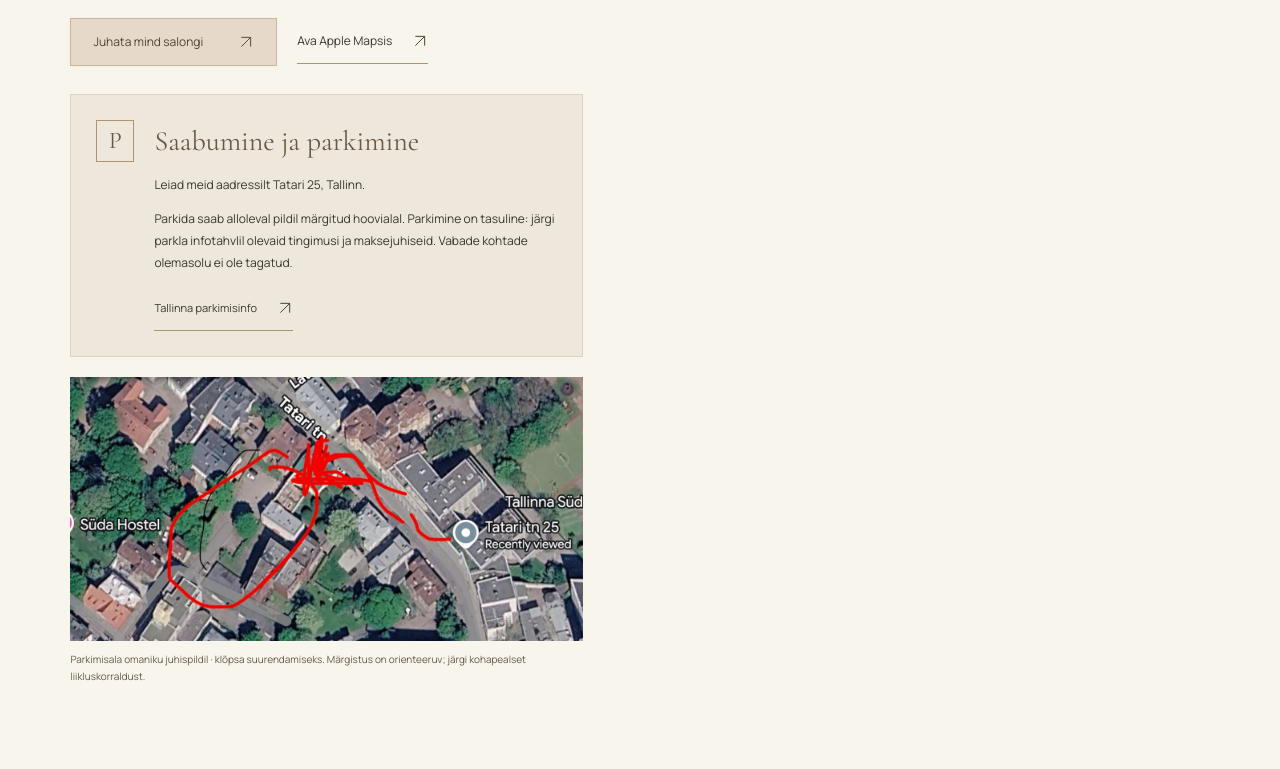
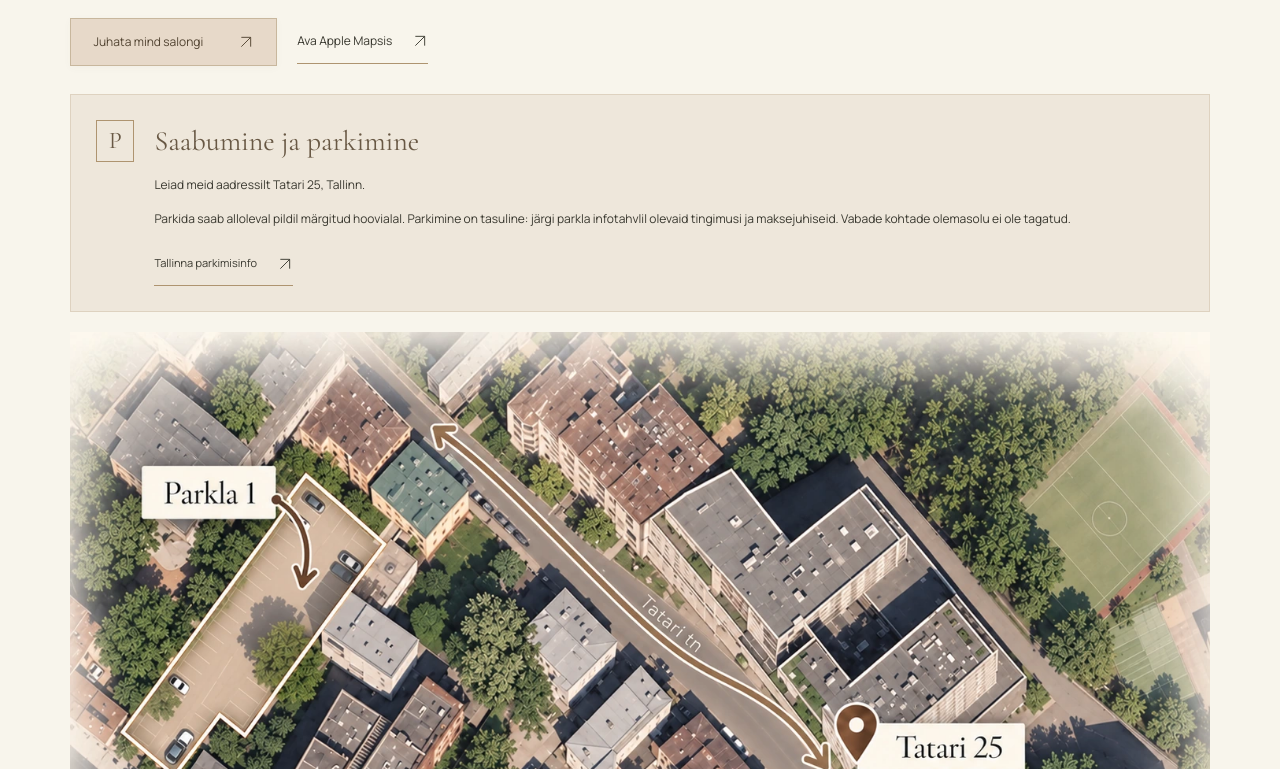
Before and after one commit to IndrekEdur/Elinebeauty, a React (Vite) app: page / in a window 1280 px wide. Shown: the part 7331-8100 px from the top of the page. Built offline with nearby package versions, Linux system fonts and the light colour scheme.

Commit message:
Replace ELINE parking map with full-width owner guide

```diff
--- a/src/App.tsx
+++ b/src/App.tsx
@@ -64,10 +64,11 @@ export default function App() {
         <div className="contact-grid"><div><dl className="contact-details"><div><dt>KÜLASTA MEID</dt><dd>{site.address ?? 'Aadress lisamisel'}</dd></div><div><dt>TELEFON</dt><dd>{site.phone ? <a href={`tel:${site.phone.replace(/\s/g, '')}`}>{site.phone}</a> : 'Telefon lisamisel'}</dd></div><div><dt>E-POST</dt><dd>{site.email ? <a href={`mailto:${site.email}`}>{site.email}</a> : 'E-posti aadress lisamisel'}</dd></div></dl>
           {site.mapsEmbedUrl?.startsWith('https://www.google.com/maps?') ? <iframe title="Eline Beauty asukoht kaardil" src={site.mapsEmbedUrl} loading="lazy" referrerPolicy="no-referrer-when-downgrade" className="map-frame" /> : <div className="map-placeholder"><span aria-hidden="true">⌖</span><strong>Peagi kohtume siin</strong><p>Asukoht ja kaart lisatakse pärast aadressi kinnitamist.</p></div>}
           <div className="arrival-links"><a className="button" href="https://www.google.com/maps/dir/?api=1&destination=Tatari+25%2C+Tallinn" target="_blank" rel="noopener noreferrer">Juhata mind salongi <Arrow /></a><a className="text-link" href="https://maps.apple.com/?daddr=Tatari+25,Tallinn" target="_blank" rel="noopener noreferrer">Ava Apple Mapsis <Arrow /></a></div>
-          <div className="parking-info"><span className="parking-symbol" aria-hidden="true">P</span><div><h3>Saabumine ja parkimine</h3><p>Leiad meid aadressilt Tatari 25, Tallinn.</p><p>Parkida saab alloleval pildil märgitud hoovialal. Parkimine on tasuline: järgi parkla infotahvlil olevaid tingimusi ja maksejuhiseid. Vabade kohtade olemasolu ei ole tagatud.</p><a className="text-link" href="https://www.tallinn.ee/et/parkimiskorraldus" target="_blank" rel="noopener noreferrer">Tallinna parkimisinfo <Arrow /></a></div></div><figure className="parking-guide"><a href="/images/tatari-parking-guide.jpg" target="_blank" rel="noopener noreferrer" aria-label="Ava parkimisala juhispilt suurelt"><Photo src="/images/tatari-parking-guide.jpg" alt="Omaniku märgitud parkimisala Tatari 25 lähedal: hooviala on ümbritsetud punase joonega" /></a><figcaption>Parkimisala omaniku juhispildil · klõpsa suurendamiseks. Märgistus on orienteeruv; järgi kohapealset liikluskorraldust.</figcaption></figure>
+
           </div>
           <form className="contact-form" onSubmit={event => event.preventDefault()} aria-describedby="form-status"><h3>Jäta meile mõte</h3><p id="form-status">Kontaktvormi eelvaade. Andmeid ei saadeta ega salvestata. Vorm avaneb pärast ühenduse seadistamist.</p><fieldset disabled><legend className="sr-only">Kontaktvormi näidis</legend><label>Sinu nimi<input name="name" placeholder="Ees- ja perekonnanimi" autoComplete="name" /></label><label>E-post<input type="email" name="email" placeholder="Sinu e-posti aadress" autoComplete="email" /></label><label>Sõnum<textarea name="message" rows={3} placeholder="Kuidas saame sind aidata?" /></label><button className="button" type="submit">Saatmine pole veel avatud <Arrow /></button></fieldset></form>
         </div>
+          <div className="parking-info"><span className="parking-symbol" aria-hidden="true">P</span><div><h3>Saabumine ja parkimine</h3><p>Leiad meid aadressilt Tatari 25, Tallinn.</p><p>Parkida saab alloleval pildil märgitud hoovialal. Parkimine on tasuline: järgi parkla infotahvlil olevaid tingimusi ja maksejuhiseid. Vabade kohtade olemasolu ei ole tagatud.</p><a className="text-link" href="https://www.tallinn.ee/et/parkimiskorraldus" target="_blank" rel="noopener noreferrer">Tallinna parkimisinfo <Arrow /></a></div></div><figure className="parking-guide"><a href="/images/tatari-parking-map.webp" target="_blank" rel="noopener noreferrer" aria-label="Ava parkimisala juhispilt suurelt"><Photo src="/images/tatari-parking-map.webp" alt="ELINÉ Beauty parkimisvõimalused Tatari 25 läheduses Tallinnas" /></a><figcaption>Parkimisala omaniku juhispildil · klõpsa suurendamiseks. Märgistus on orienteeruv; järgi kohapealset liikluskorraldust.</figcaption></figure>
       </section>
     </main>
     <CompanyFooter />
--- a/src/brand.css
+++ b/src/brand.css
@@ -79,3 +79,7 @@
 @media(prefers-reduced-motion:reduce){.hero-visual .hero-slide{animation:none!important;transition:none!important}}
 
 .hero-slide-controls{position:absolute;bottom:14px;left:22px;z-index:3;display:flex;gap:2px}.hero-slide-controls button{display:grid;place-items:center;width:32px;height:40px;background:transparent;border:0}.hero-slide-controls button span{width:8px;height:8px;background:#ffffff70;border:1px solid #fff;border-radius:50%}.hero-slide-controls button[aria-pressed=true] span{background:#fff}
+
+/* Keep the owner-provided parking map legible across the full contact section. */
+.contact-section > .parking-guide { width: 100%; }
+.parking-guide img { aspect-ratio: 1448 / 1086; object-fit: contain; }
```
Also changed, not shown: public/images/tatari-parking-map.webp (added), 1 other file (tests, documents, lock files or other folders).
